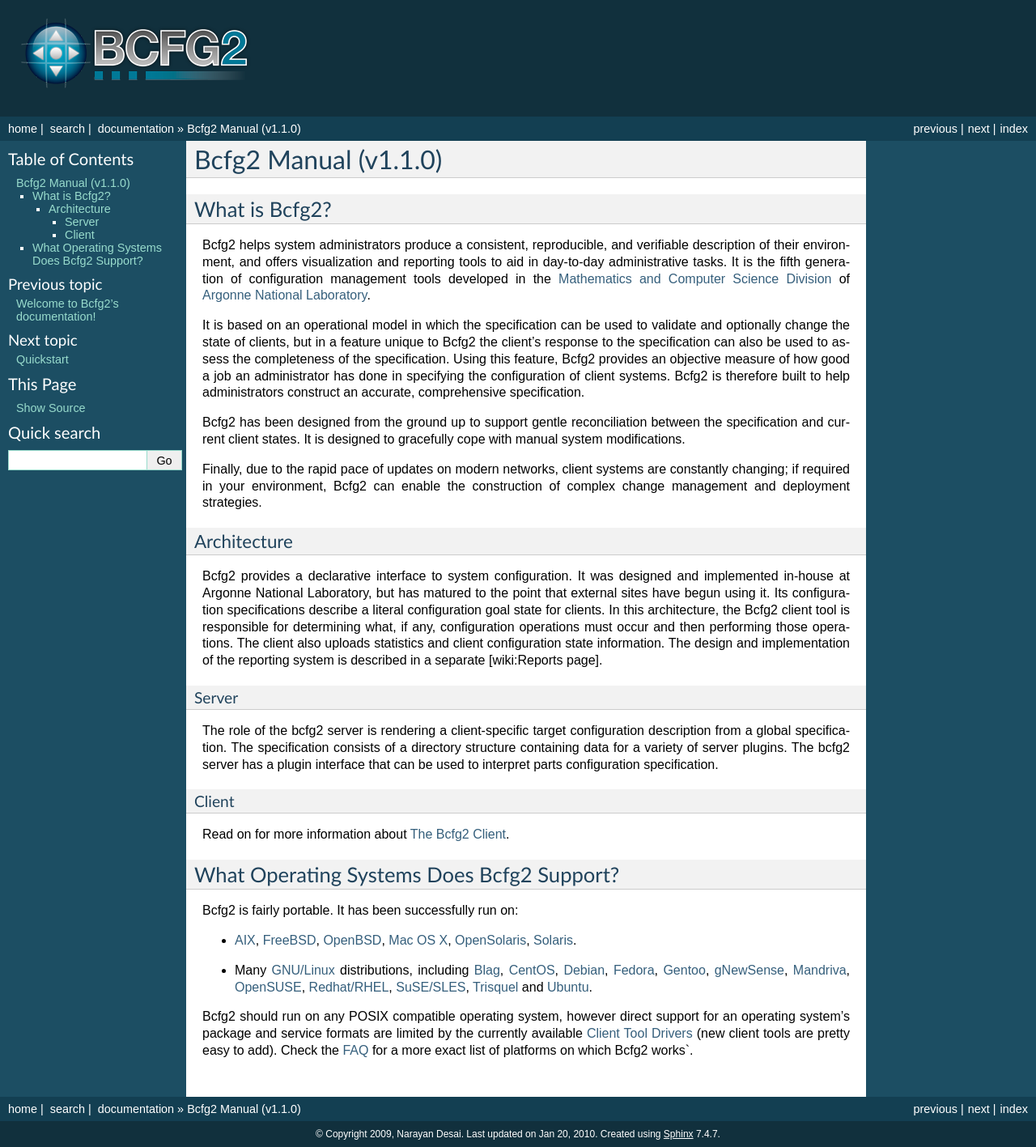
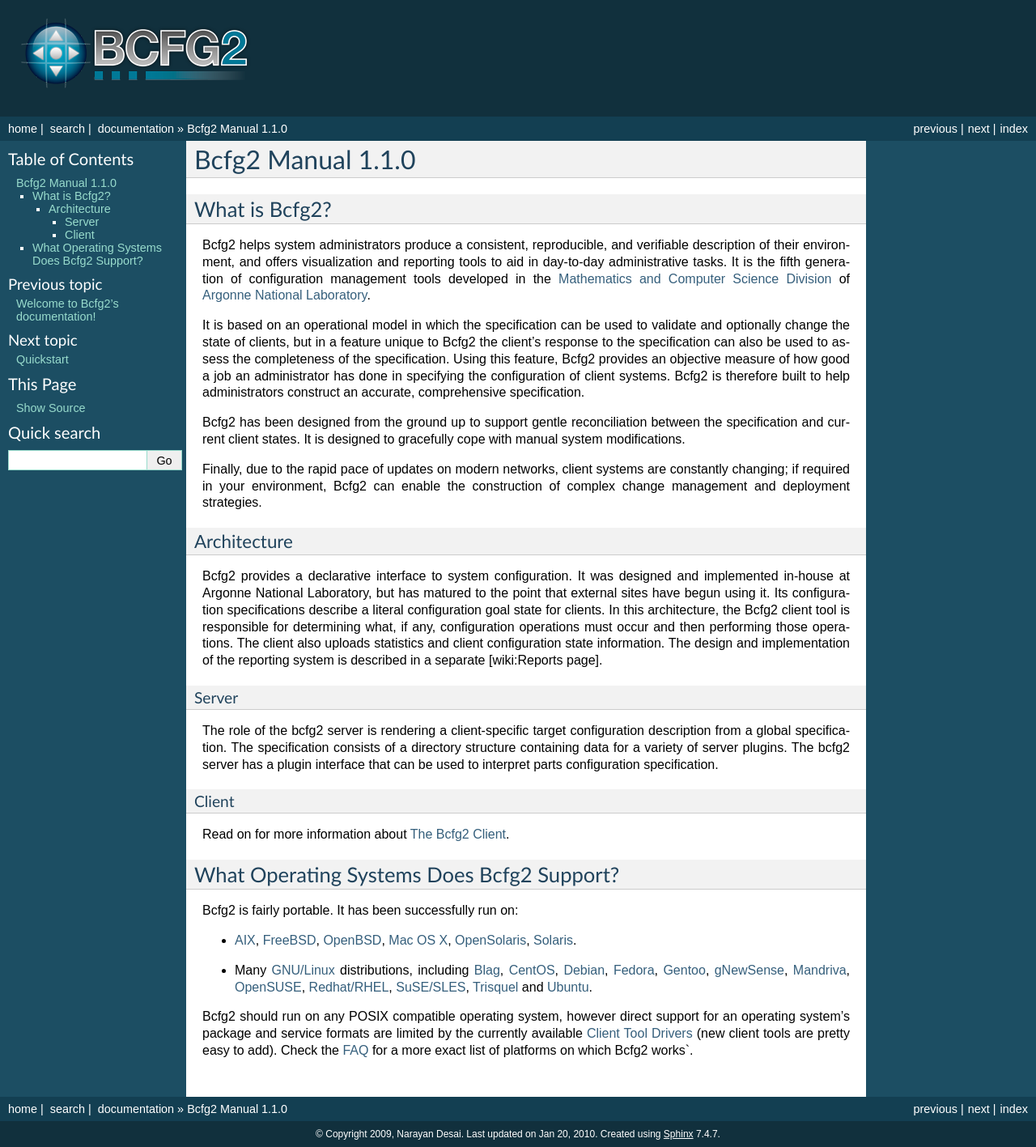
Before and after one commit to Bcfg2/bcfg2, a Sphinx documentation site: the page built from doc/index.txt, in a window 1280 px wide. Shown: the whole page at 81% size. Built offline with Sphinx 7.4.7, drawn with Linux system fonts in a browser that asks for light colours.

```diff
--- a/doc/index.txt
+++ b/doc/index.txt
@@ -2,9 +2,9 @@
 
 .. _index:
 
-=====================
-Bcfg2 Manual (v1.1.0)
-=====================
+======================
+Bcfg2 Manual |release|
+======================
 
 What is Bcfg2?
 ==============
```
